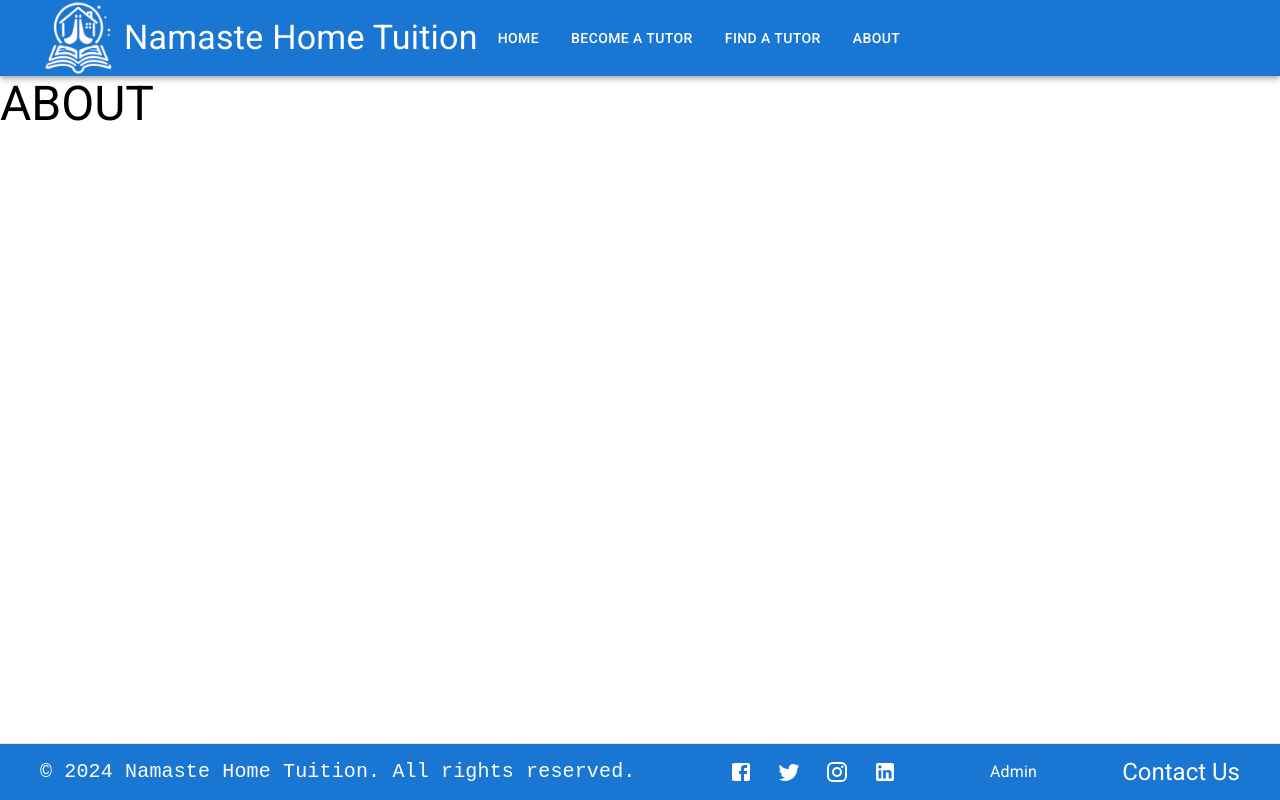
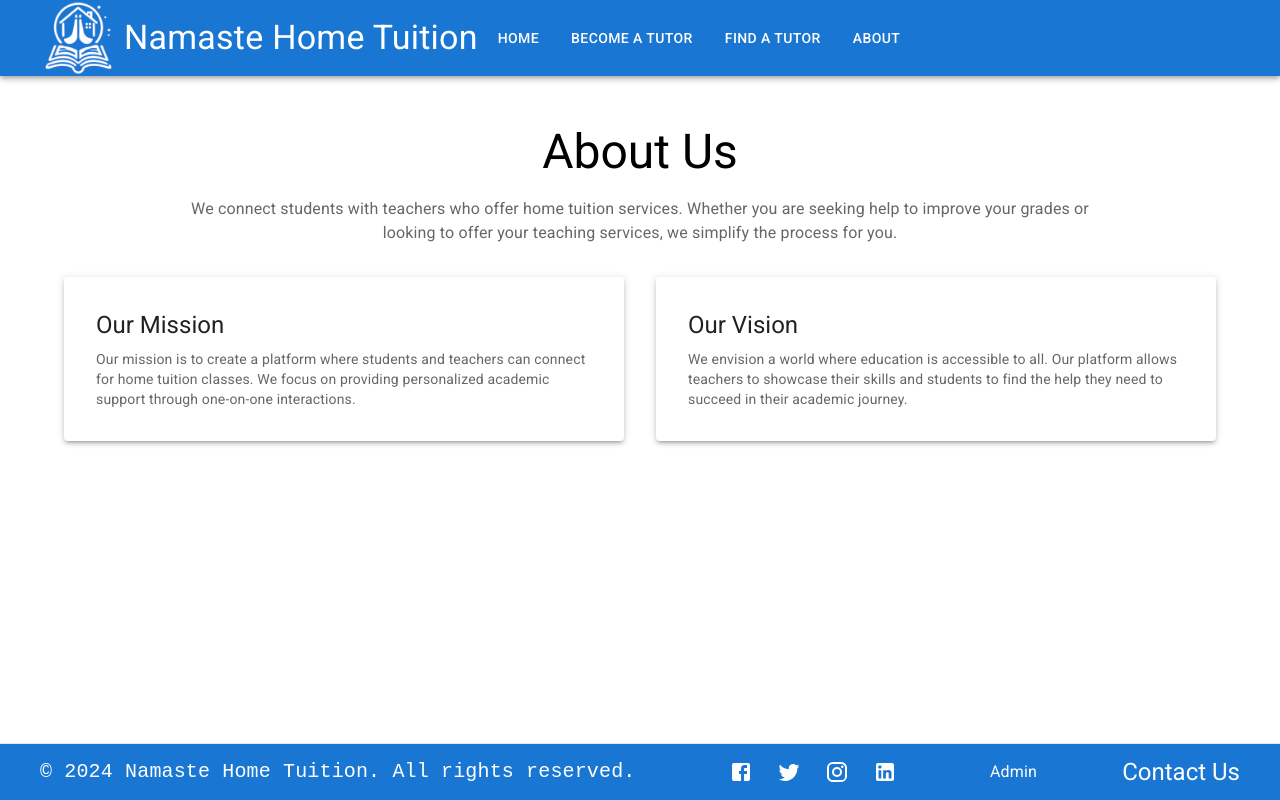
Before and after one commit to shahsuresh/home-tution-frontend-ui, a React (Vite) app: page /about in a window 1280 px wide. Built offline with nearby package versions, Linux system fonts and the light colour scheme; a web font is replaced by a local one.

Commit message:
Design of about page

```diff
--- a/src/pages/About.jsx
+++ b/src/pages/About.jsx
@@ -1,11 +1,53 @@
-import { Typography } from "@mui/material";
 import React from "react";
+import { Container, Typography, Paper, Box, Stack } from "@mui/material";
 
 const About = () => {
   return (
-    <div>
-      <Typography variant='h3'>ABOUT</Typography>
-    </div>
+    <Container maxWidth='lg' sx={{ py: 6 }}>
+      <Box textAlign='center' mb={4}>
+        <Typography variant='h3' component='h1' gutterBottom>
+          About Us
+        </Typography>
+        <Typography
+          variant='body1'
+          color='textSecondary'
+          maxWidth='md'
+          mx='auto'
+        >
+          We connect students with teachers who offer home tuition services.
+          Whether you are seeking help to improve your grades or looking to
+          offer your teaching services, we simplify the process for you.
+        </Typography>
+      </Box>
+
+      <Stack
+        spacing={4}
+        direction={{ xs: "column", sm: "column", md: "row" }}
+        justifyContent='center'
+      >
+        <Paper elevation={3} sx={{ p: 4, flex: 1 }}>
+          <Typography variant='h5' component='h3' gutterBottom>
+            Our Mission
+          </Typography>
+          <Typography variant='body2' color='textSecondary'>
+            Our mission is to create a platform where students and teachers can
+            connect for home tuition classes. We focus on providing personalized
+            academic support through one-on-one interactions.
+          </Typography>
+        </Paper>
+
+        <Paper elevation={3} sx={{ p: 4, flex: 1 }}>
+          <Typography variant='h5' component='h3' gutterBottom>
+            Our Vision
+          </Typography>
+          <Typography variant='body2' color='textSecondary'>
+            We envision a world where education is accessible to all. Our
+            platform allows teachers to showcase their skills and students to
+            find the help they need to succeed in their academic journey.
+          </Typography>
+        </Paper>
+      </Stack>
+    </Container>
   );
 };
 
```
